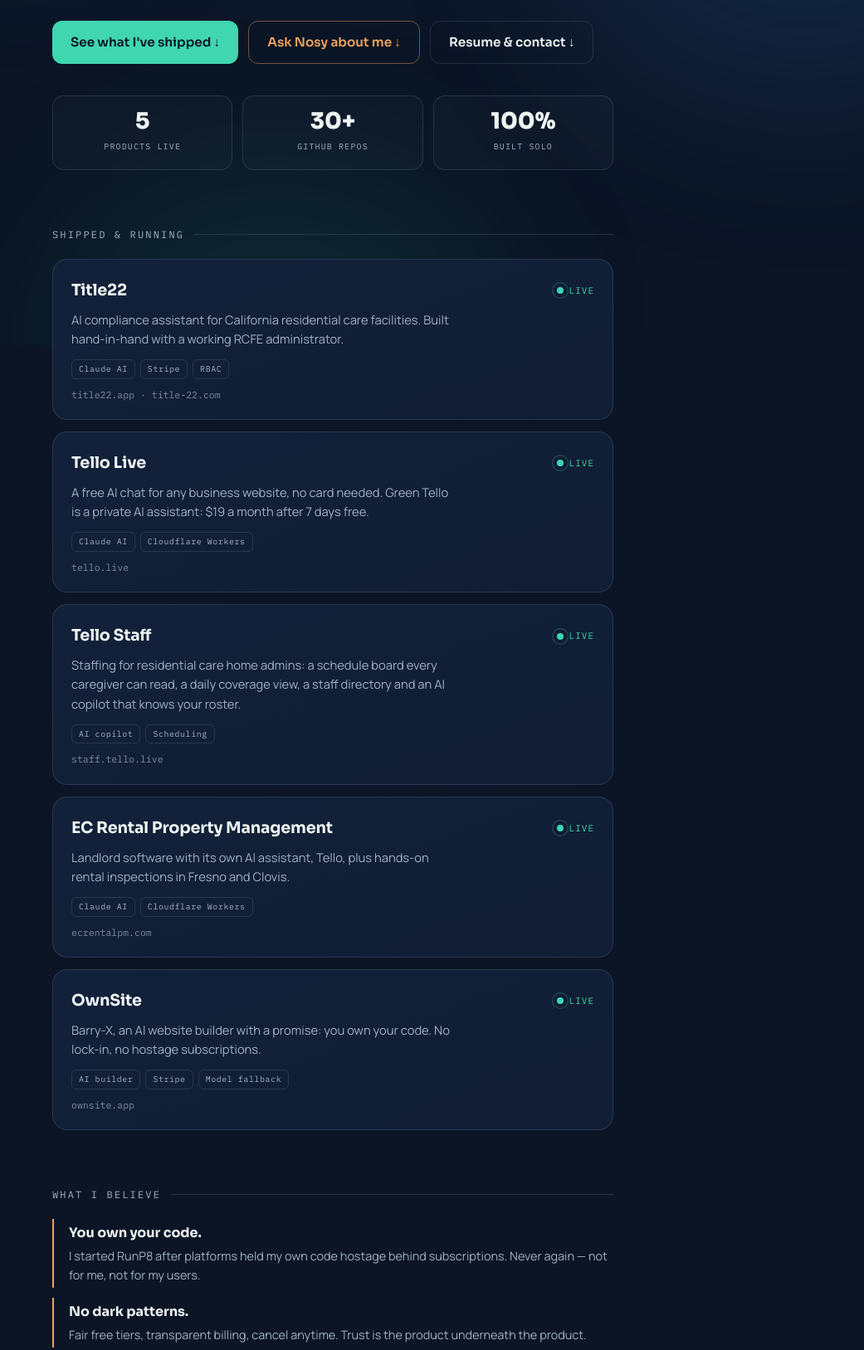
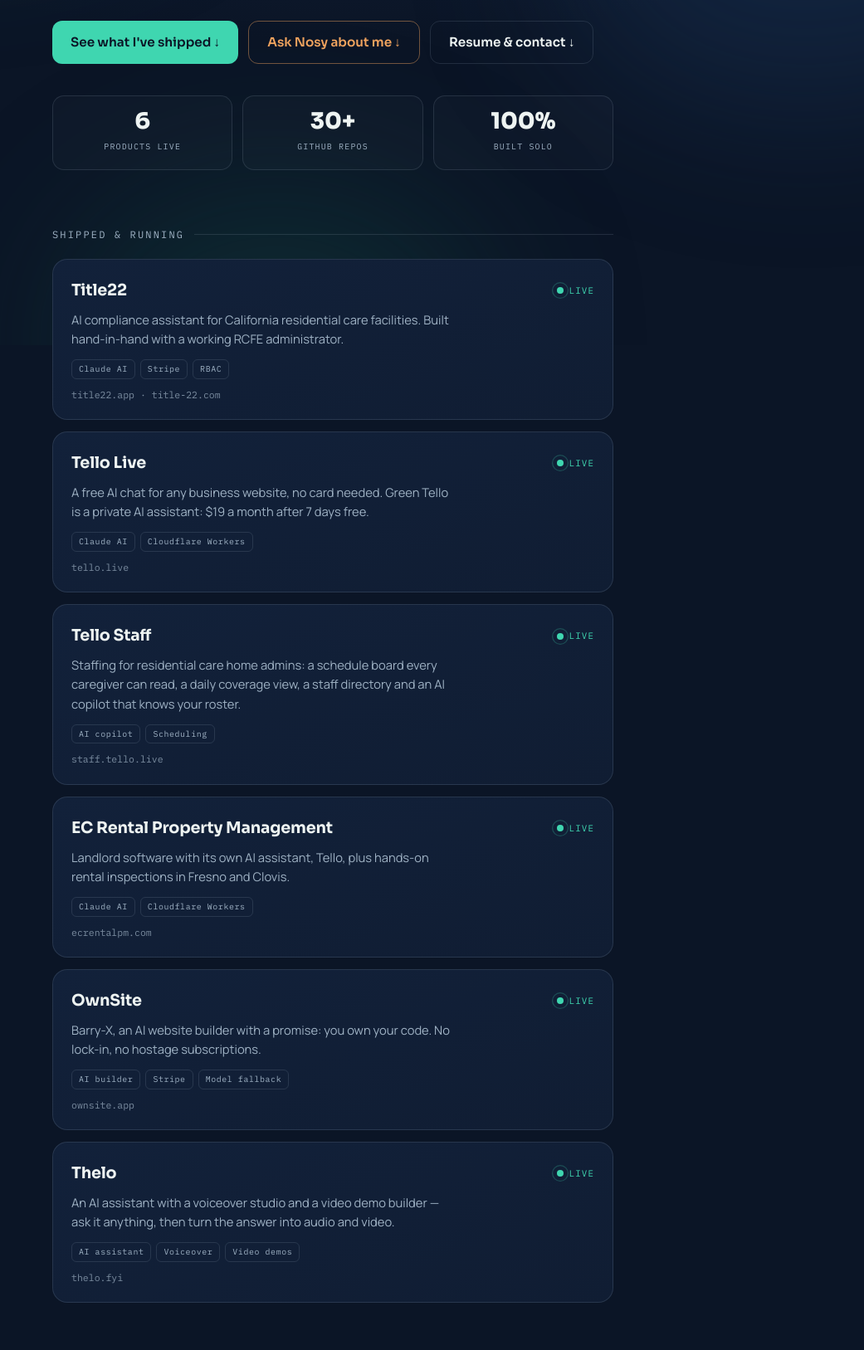
Before and after one commit to infomomtelo-sketch/INTERVIEW-V5, a plain HTML site: page index.html in a window 1280 px wide. Shown: the part 384-2011 px from the top of the page at 83% size, without its empty margins (239-1280 px from the left). Drawn offline with Linux system fonts and the light colour scheme.

Commit message:
Add Thelo card (thelo.fyi), 5 products -> 6

```diff
--- a/index.html
+++ b/index.html
@@ -4,9 +4,9 @@
 <meta charset="UTF-8">
 <meta name="viewport" content="width=device-width, initial-scale=1.0">
 <title>Eli Cristobal — I ship AI products end to end</title>
-<meta name="description" content="Eli Cristobal is a solo founder shipping AI-powered SaaS products end to end: Title22, Tello, Tello Staff, EC Rental Property Management, OwnSite.">
+<meta name="description" content="Eli Cristobal is a solo founder shipping AI-powered SaaS products end to end: Title22, Tello, Tello Staff, EC Rental Property Management, OwnSite, Thelo.">
 <meta property="og:title" content="Eli Cristobal — I ship AI products end to end">
-<meta property="og:description" content="Solo founder of RunP8. Five live AI products. Idea → production, no handoffs.">
+<meta property="og:description" content="Solo founder of RunP8. Six live AI products. Idea → production, no handoffs.">
 <meta property="og:type" content="website">
 <meta property="og:url" content="https://elicristobal.com">
 <link rel="preconnect" href="https://fonts.googleapis.com">
@@ -254,7 +254,7 @@
 <div class="wrap">
 
   <header>
-    <div class="rise status-strip"><span class="dot"></span>5 PRODUCTS · LIVE NOW</div>
+    <div class="rise status-strip"><span class="dot"></span>6 PRODUCTS · LIVE NOW</div>
     <h1 class="rise">I ship AI products <em>end to end.</em></h1>
     <p class="rise lede">I'm Eli Cristobal — solo founder of RunP8. I design, build, deploy, and grow AI-powered SaaS products: no PM, no designer, no architect. Just idea → production. Everything below is live. Tap anything.</p>
     <div class="rise hero-actions">
@@ -263,7 +263,7 @@
       <a class="btn btn-ghost" href="#connect">Resume &amp; contact ↓</a>
     </div>
     <div class="rise stats">
-      <div class="stat"><b data-count="5">0</b><span>Products live</span></div>
+      <div class="stat"><b data-count="6">0</b><span>Products live</span></div>
       <div class="stat"><b data-count="30" data-suffix="+">0</b><span>GitHub repos</span></div>
       <div class="stat"><b data-count="100" data-suffix="%">0</b><span>Built solo</span></div>
     </div>
@@ -326,6 +326,17 @@
         <p>Barry-X, an AI website builder with a promise: you own your code. No lock-in, no hostage subscriptions.</p>
         <div class="tagrow"><span class="tag">AI builder</span><span class="tag">Stripe</span><span class="tag">Model fallback</span></div>
         <span class="domain">ownsite.app</span>
+        <span class="go">open →</span>
+      </a>
+
+      <a class="card rise" href="https://thelo.fyi" target="_blank" rel="noopener">
+        <div class="card-top">
+          <h3>Thelo</h3>
+          <span class="live-badge"><span class="dot"></span>LIVE</span>
+        </div>
+        <p>An AI assistant with a voiceover studio and a video demo builder — ask it anything, then turn the answer into audio and video.</p>
+        <div class="tagrow"><span class="tag">AI assistant</span><span class="tag">Voiceover</span><span class="tag">Video demos</span></div>
+        <span class="domain">thelo.fyi</span>
         <span class="go">open →</span>
       </a>
 
```
